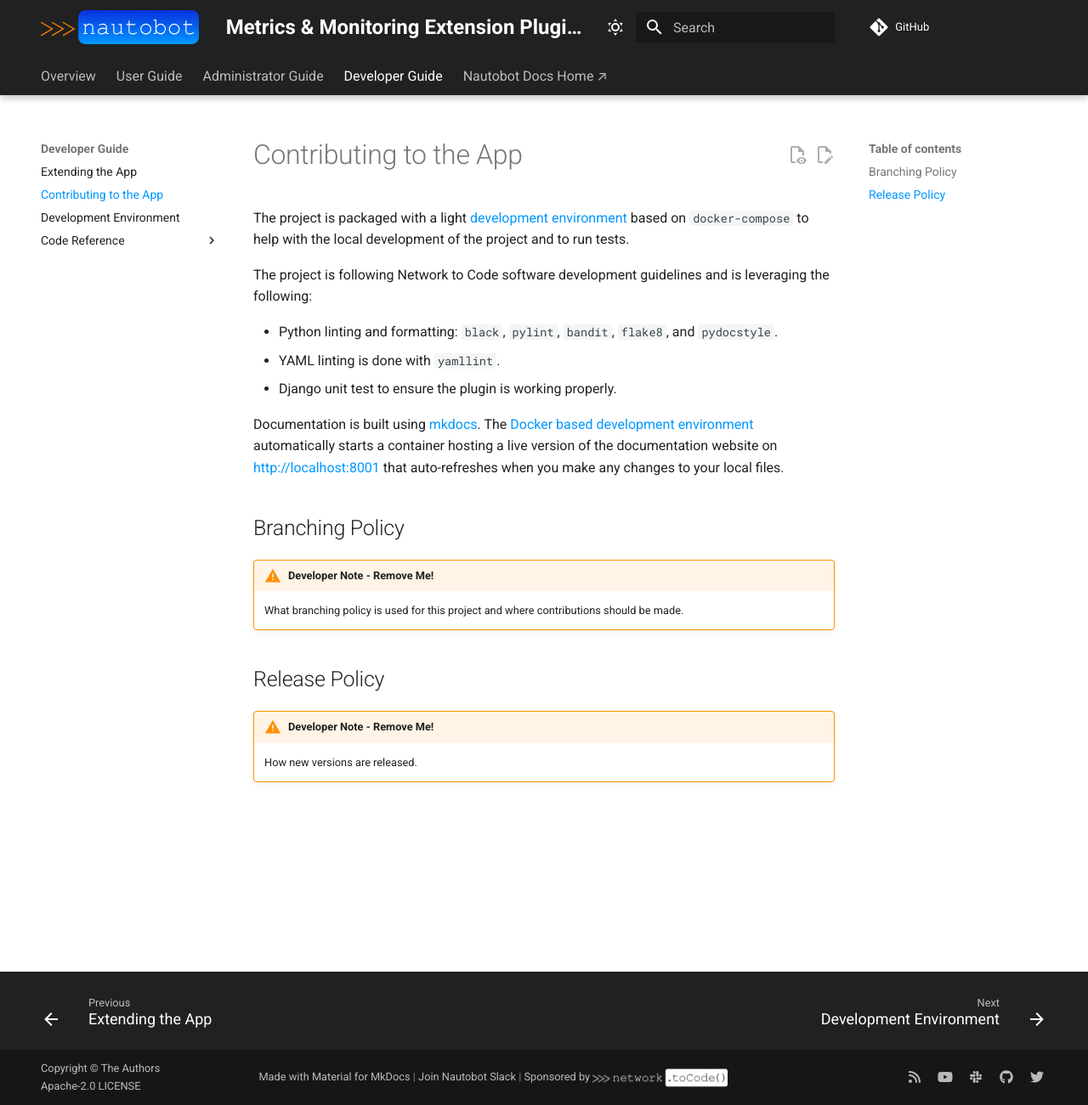
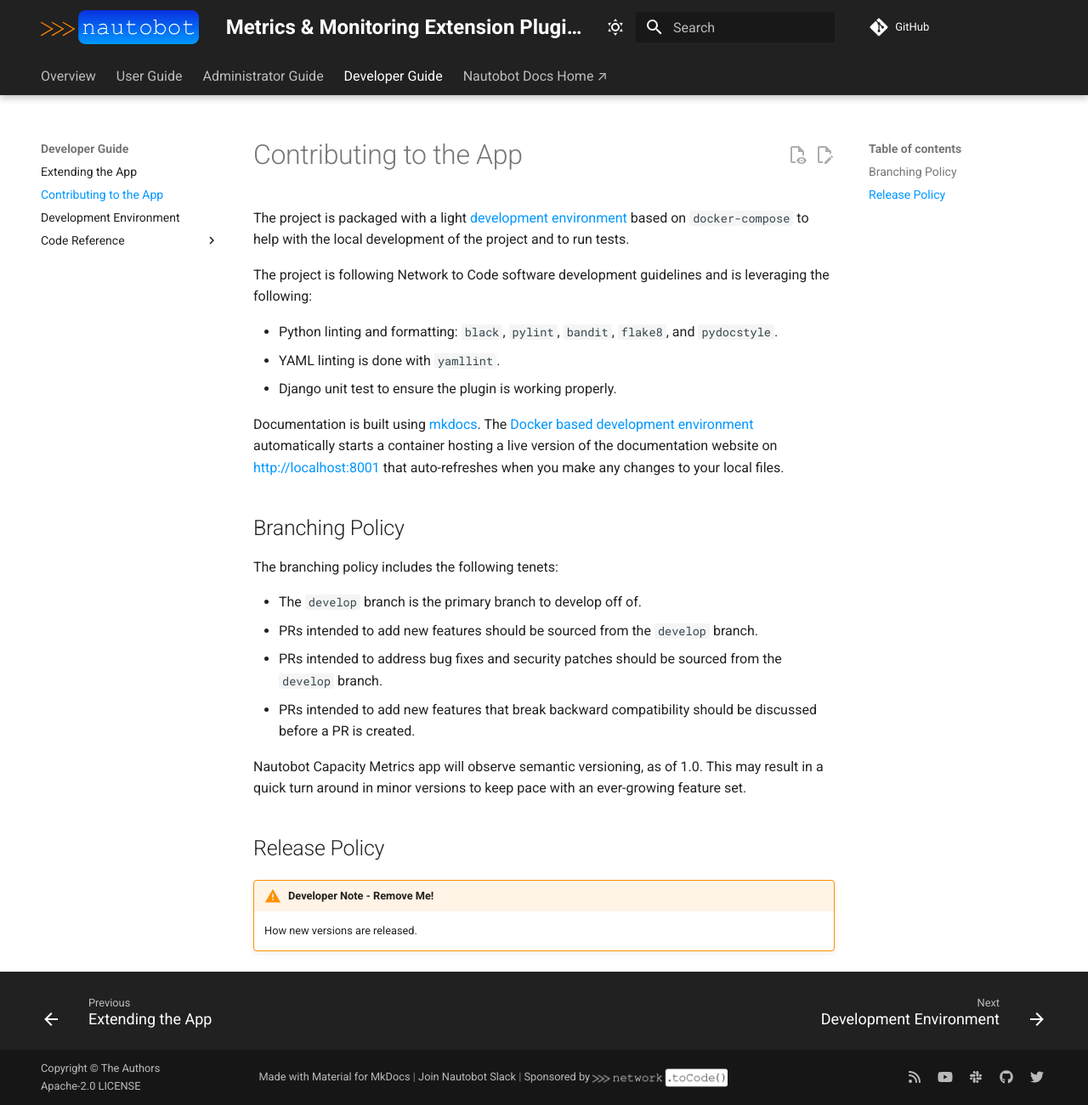
Before and after one commit to nautobot/nautobot-app-capacity-metrics, an MkDocs documentation site: the page built from docs/dev/contributing.md, in a window 1280 px wide and 1301 px high. Shown: the whole window at 85% size. Built offline with MkDocs 1.6.1 and Material for MkDocs 9.7.7, drawn with Linux system fonts in a browser that asks for light colours; comment, search, counter and statistics services are not loaded.

Commit message:
Update docs/dev/contributing.md
Co-authored-by: Stephen Kiely <stephenkiely87@gmail.com>

```diff
--- a/docs/dev/contributing.md
+++ b/docs/dev/contributing.md
@@ -12,8 +12,14 @@
 
 ## Branching Policy
 
-!!! warning "Developer Note - Remove Me!"
-    What branching policy is used for this project and where contributions should be made.
+The branching policy includes the following tenets:
+
+- The `develop` branch is the primary branch to develop off of.
+- PRs intended to add new features should be sourced from the `develop` branch.
+- PRs intended to address bug fixes and security patches should be sourced from the `develop` branch.
+- PRs intended to add new features that break backward compatibility should be discussed before a PR is created.
+
+Nautobot Capacity Metrics app will observe semantic versioning, as of 1.0. This may result in a quick turn around in minor versions to keep pace with an ever-growing feature set.
 
 ## Release Policy
 
```
